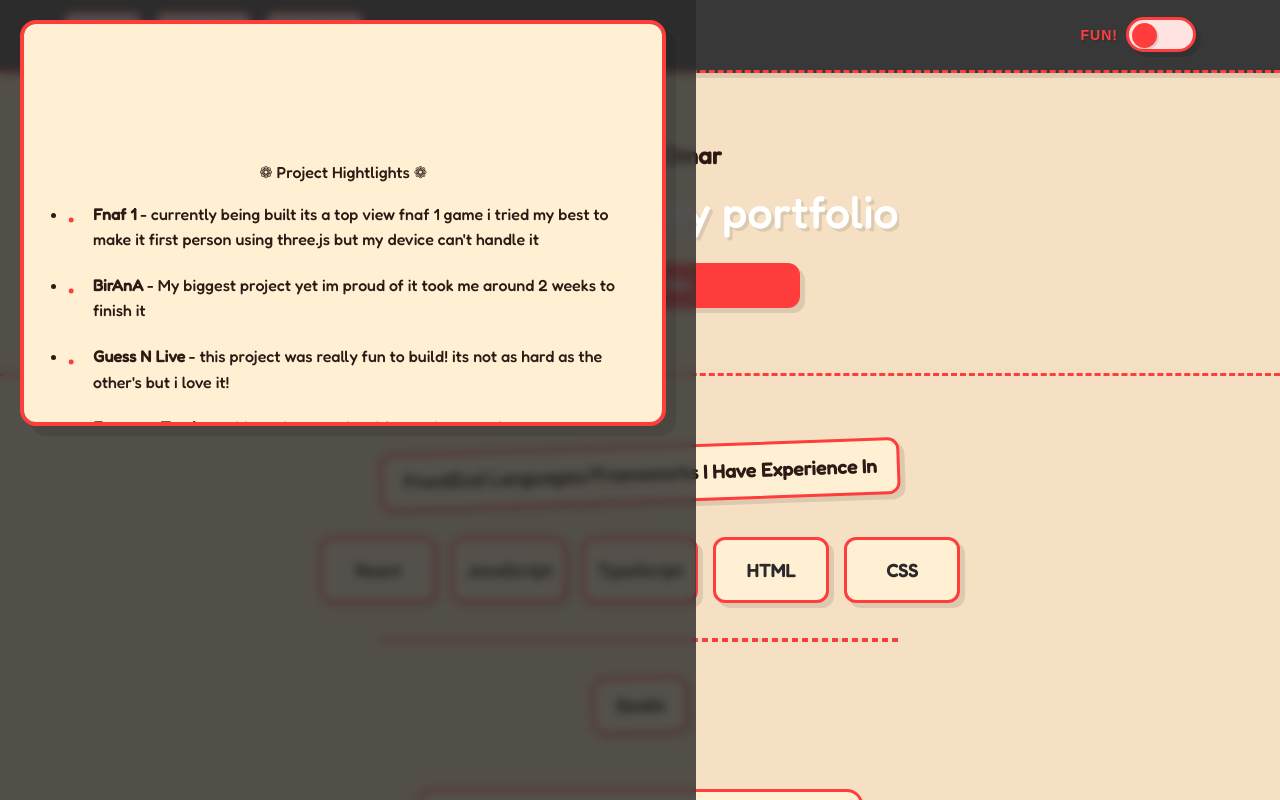
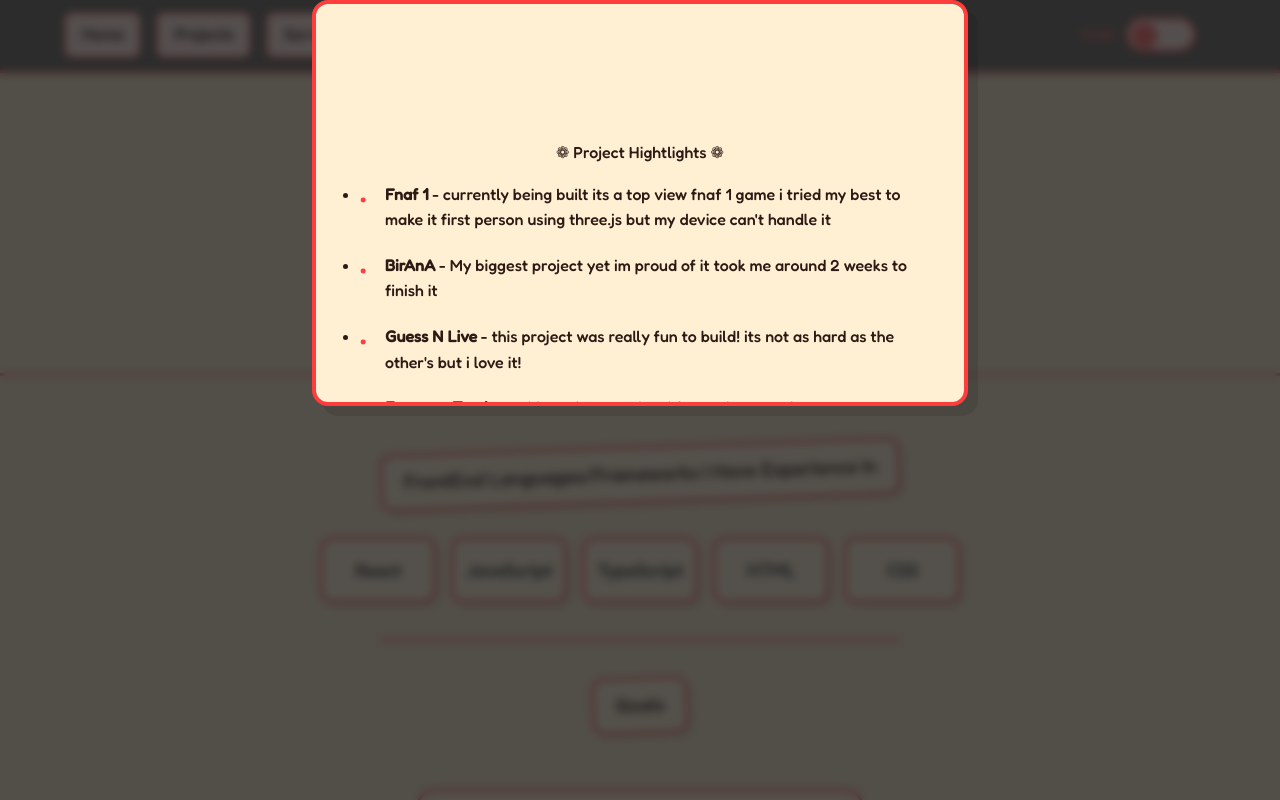
Before and after one commit to bonkmaster2010/portfolio, a React (Vite) app in the folder portfolio/: page / in a window 1280 px wide. Both pictures are taken after a click on the button "About Me". Shown: the top 800 px of the page. Built offline with nearby package versions, Linux system fonts and the light colour scheme.

Commit message:
gosh what are these bugs   fixed modal issues

```diff
--- a/portfolio/src/App.tsx
+++ b/portfolio/src/App.tsx
@@ -13,7 +13,7 @@
     <>
        <KonamiEgg/>
         <div className='my-intro'>
-          <h2>Hello! I'm Omar </h2>
+          <h2>Hello! I'm Omar a Software engineer</h2>
         <p>Welcome to my portfolio</p>
           <button onClick={() => setMj(true)} id='mj'>About Me</button>
         </div>
@@ -22,7 +22,7 @@
 
         {mj && (
           <div className='overlay' onClick={() => setMj(false)}>
-            <div className='modal'>
+            <div className='modal' onClick={(e) => e.stopPropagation()}>
               <p>I'm Omar, a self-taught developer from Cairo, Egypt. I started learning web development and since then, I've been building real projects, learning by doing.</p>
               <p>So far, I’ve completed 13 projects — including apps like a calculator, to-do list, blog, dashboard, and even an e-commerce site. Every project pushed me to learn something new and solve real problems.</p>
               <p>I'm currently focused on learning full-stack development, and I'm excited to see what the future holds!</p>
--- a/portfolio/src/components/Projects.tsx
+++ b/portfolio/src/components/Projects.tsx
@@ -42,9 +42,9 @@
             )}
 
             {proj.isActive && (
-              <div className="overlay">
+              <div className="overlay" onClick={() => imgPrev(i)}>
                 <div className="wrapper">
-                 <div className='image-preview-cont'>
+                 <div className='image-preview-cont' onClick={(e) =>e.stopPropagation()}>
 
                   <ImgPreview
                     title={proj.title}
--- a/portfolio/src/styles/App.css
+++ b/portfolio/src/styles/App.css
@@ -24,9 +24,12 @@
   color: var(--text-primary);
   font-family: 'Fredoka', sans-serif;
   overflow-x: hidden;
+  width: 100vw;
 }
 
 html{
+  min-height: 100vh;
+  width: 100vw;
   overflow-x: hidden;
 }
 
@@ -37,10 +40,10 @@
 .wrapper {
   display: flex;
   flex-direction: column;
-  min-height: 100vh;
-  width: 100%;
+  height: 90vh;
+  width: 100vw;
   padding: 20px;
-  overflow-y: auto;
+  overflow-y: scroll;
 }
 
 .about-me {
@@ -133,13 +136,14 @@
   top: 0;
   left: 0;
   height: 100vh;
+  width: 100vw;
   background: rgba(42, 42, 42, 0.8);
   display: flex;
+  justify-content: center;
   z-index: 3000;
   backdrop-filter: blur(4px);
   animation: fadeIn 0.5s ease-out;
-  overflow-y: auto;
-  padding: 20px;
+  overflow-y: scroll;
 }
 
 .modal {
--- a/portfolio/src/styles/Card.css
+++ b/portfolio/src/styles/Card.css
@@ -207,7 +207,7 @@
   background-color: var(--beige);
   border: 2px solid var(--cart-red);
   border-radius: 8px;
-  width: 80%;
+  width: 70%;
   padding: 30px;
   margin: 0px auto;
   margin-bottom: 20px;
```
